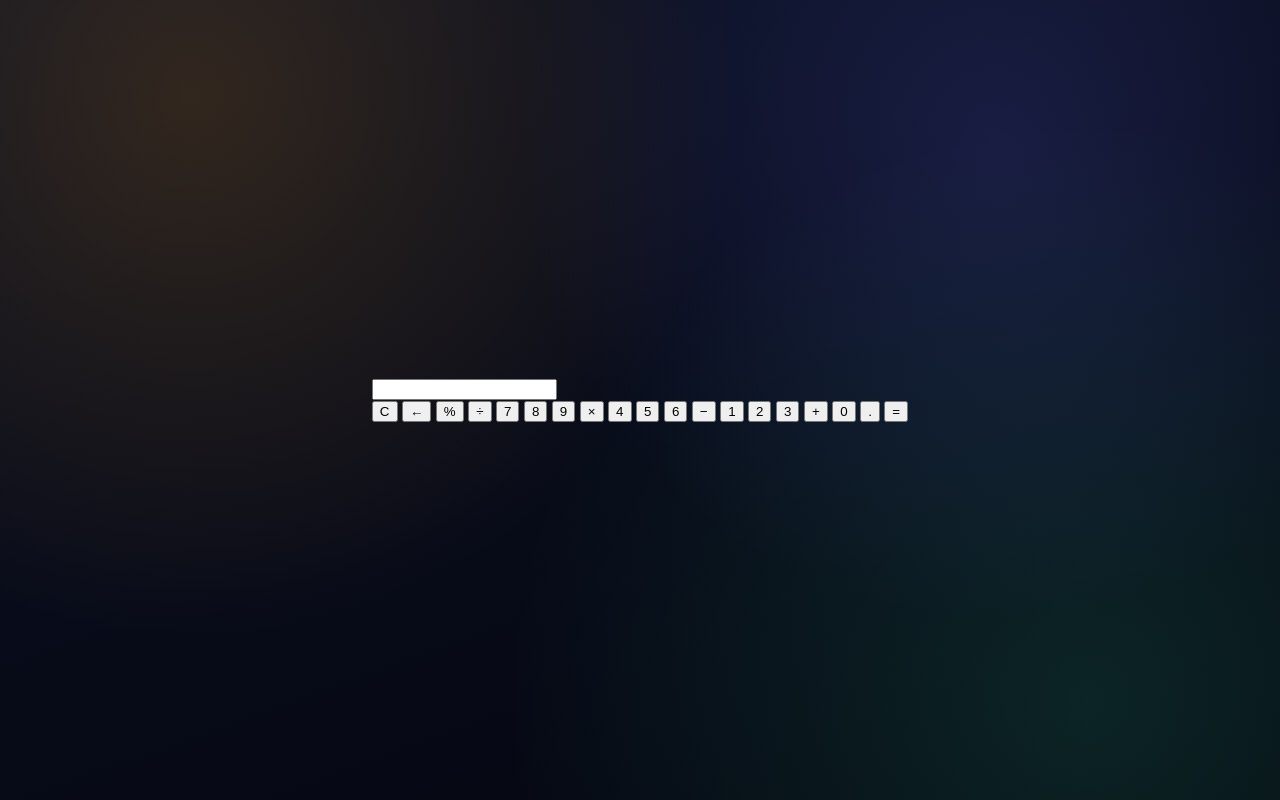
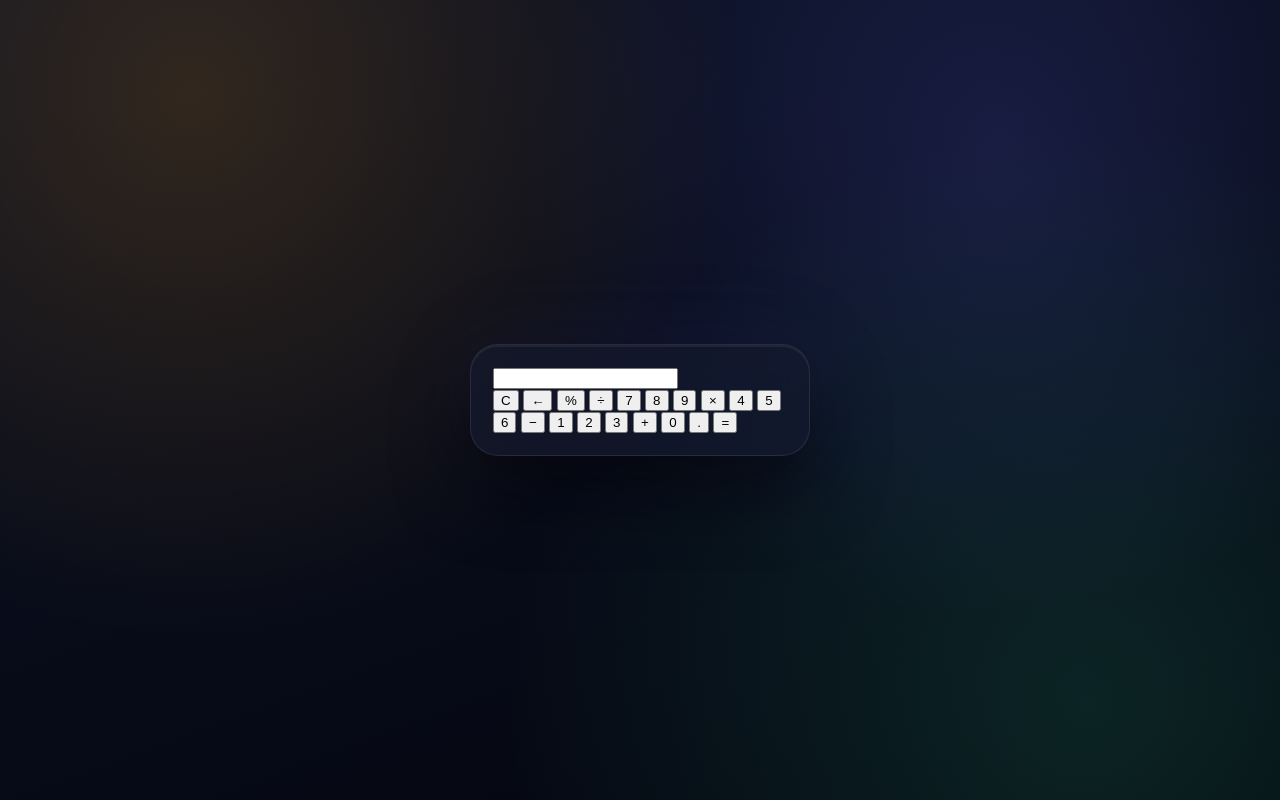
Before and after one commit to ShivanshDahiya5/Calculator, a plain HTML site: page index.html in a window 1280 px wide. Drawn offline with Linux system fonts and the light colour scheme.

Commit message:
Add container styles for calculator layout and visual effects

```diff
--- a/style.css
+++ b/style.css
@@ -47,3 +47,20 @@ body {
     font-family: "Inter", "Segoe UI", system-ui, -apple-system, sans-serif;
     -webkit-font-smoothing: antialiased;
 }
+
+/* Soft glow behind the calculator */
+.container {
+    position: relative;
+    width: min(92vw, 340px);
+    padding: 22px;
+    background: var(--panel);
+    border: 1px solid var(--panel-line);
+    border-radius: var(--radius-lg);
+    box-shadow:
+        0 32px 70px rgba(0, 0, 0, 0.65),
+        0 2px 0 rgba(255, 255, 255, 0.06) inset,
+        0 0 90px rgba(99, 102, 241, 0.12);
+    backdrop-filter: blur(18px) saturate(140%);
+    -webkit-backdrop-filter: blur(18px) saturate(140%);
+    animation: rise 0.55s cubic-bezier(0.22, 1, 0.36, 1) both;
+}
```
Also changed, not shown: index.html (+2 -1 lines).
